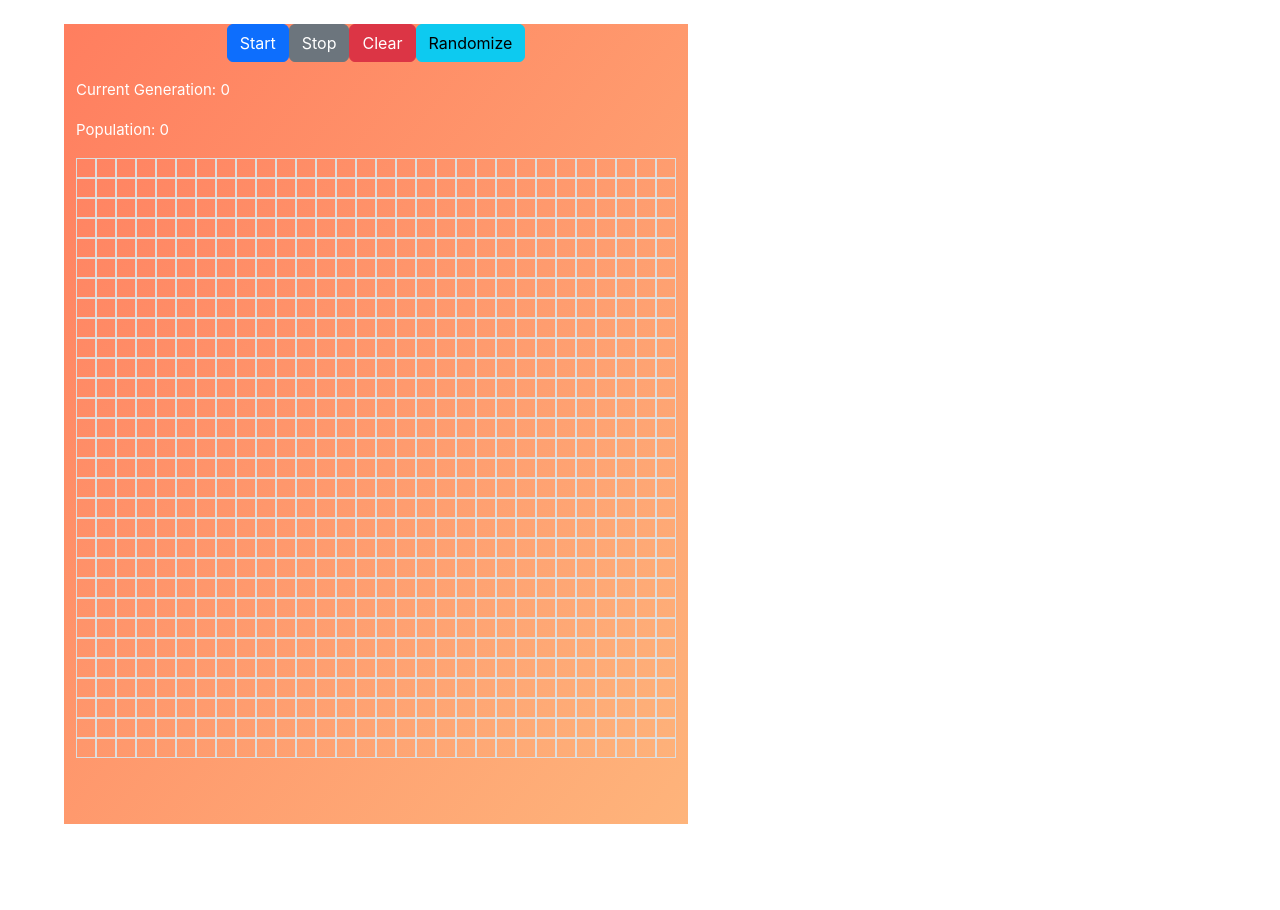
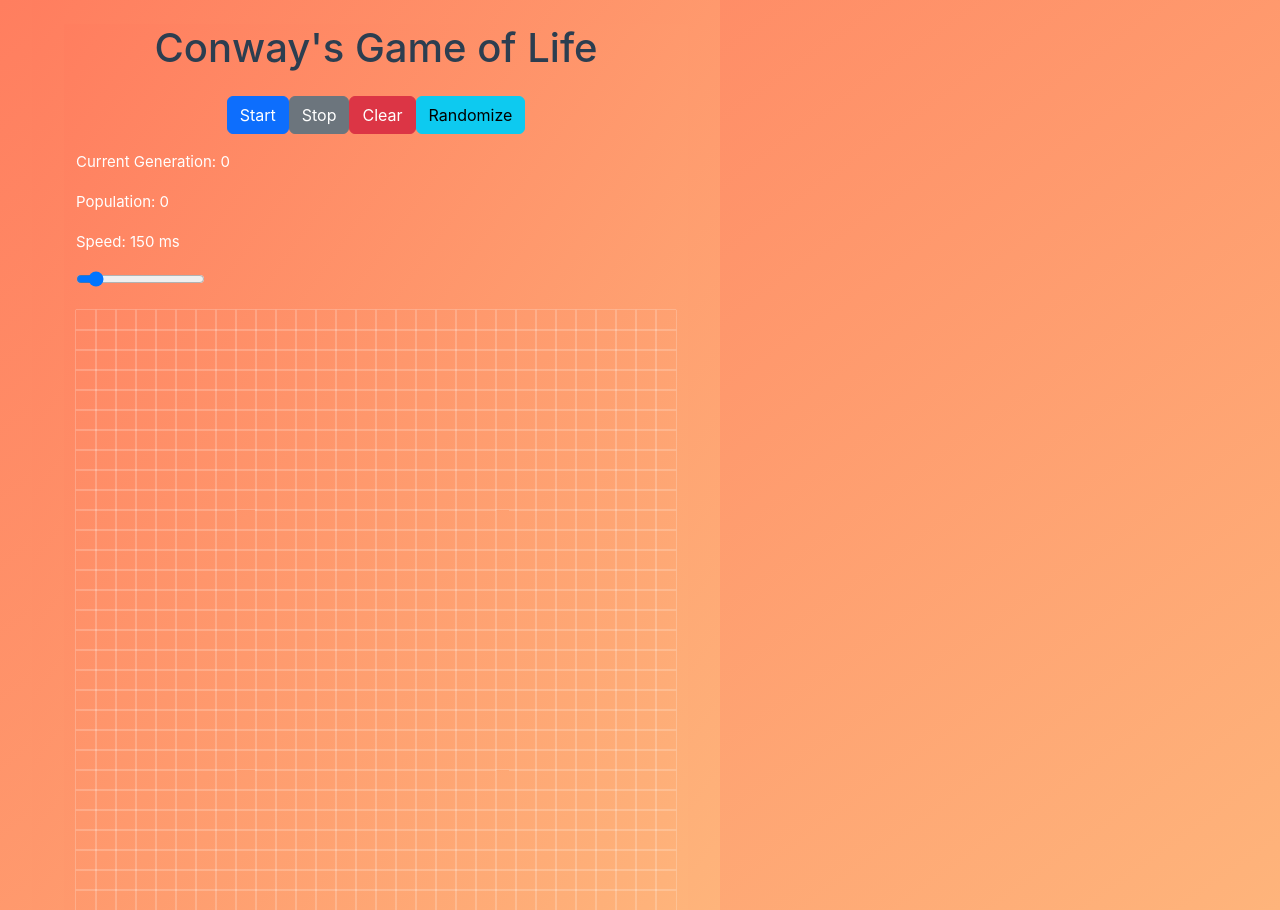
Before and after one commit to samvitjain/game-of-life, a Vue app: page / in a window 1280 px wide. Before the commit the page ends 824 px from the top, so only its background shows below. Built offline with nearby package versions, Linux system fonts and the light colour scheme.

Commit message:
Add speed slider

```diff
--- a/src/App.vue
+++ b/src/App.vue
@@ -17,5 +17,7 @@ export default {
 </script>
 
 <style>
-/* Add any global styles here */
+#app {
+  background: linear-gradient(to bottom right, #ff7e5f, #feb47b);
+}
 </style>
--- a/src/components/GameOfLife.vue
+++ b/src/components/GameOfLife.vue
@@ -1,5 +1,6 @@
 <template>
   <div class="container mt-4">
+    <h1 class="text-center mb-4">Conway's Game of Life</h1>
     <div class="text-center mb-3">
       <button class="btn btn-primary" @click="startGame">Start</button>
       <button class="btn btn-secondary" @click="stopGame">Stop</button>
@@ -9,6 +10,15 @@
     <div class="info mb-3">
       <p>Current Generation: {{ generation }}</p>
       <p>Population: {{ population }}</p>
+      <p>Speed: {{ intervalSpeed }} ms</p>
+      <input
+        type="range"
+        min="50"
+        max="1000"
+        step="50"
+        v-model="intervalSpeed"
+        @input="updateSpeed"
+      />
     </div>
     <div class="grid">
       <div
@@ -29,6 +39,7 @@ export default {
     const grid = ref(Array(900).fill(false)); // 30x30 grid
     const generation = ref(0);
     const interval = ref(null);
+    const intervalSpeed = ref(150); // Default speed
 
     const toggleCell = (index) => {
       grid.value[index] = !grid.value[index];
@@ -39,7 +50,7 @@ export default {
       interval.value = setInterval(() => {
         nextGeneration();
         generation.value += 1;
-      }, 100);
+      }, intervalSpeed.value);
     };
 
     const stopGame = () => {
@@ -53,7 +64,7 @@ export default {
     };
 
     const randomizeGrid = () => {
-      grid.value = grid.value.map(() => Math.random() < 0.3); // 20% chance to be alive
+      grid.value = grid.value.map(() => Math.random() < 0.3); // 30% chance to be alive
     };
 
     const nextGeneration = () => {
@@ -79,6 +90,13 @@ export default {
       grid.value = newGrid;
     };
 
+    const updateSpeed = () => {
+      if (interval.value) {
+        stopGame();
+        startGame();
+      }
+    };
+
     const population = computed(() => grid.value.filter(cell => cell).length);
 
     onUnmounted(() => {
@@ -89,11 +107,13 @@ export default {
       grid,
       generation,
       population,
+      intervalSpeed,
       toggleCell,
       startGame,
       stopGame,
       clearGrid,
-      randomizeGrid
+      randomizeGrid,
+      updateSpeed
     };
   }
 };
@@ -119,7 +139,7 @@ export default {
   width: 20px;
   height: 20px;
   background-color: transparent; /* Dead cells are transparent */
-  border: 1px solid #ddd;
+  box-shadow: 0 0 0.2px 0.2px white;
 }
 
 .cell.alive {
```
